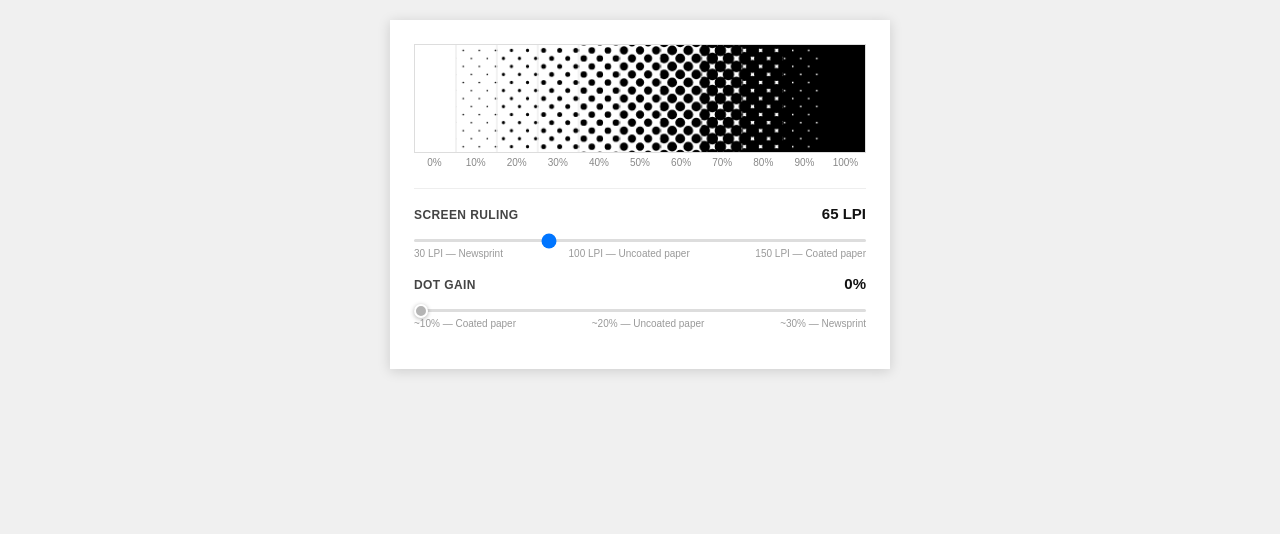
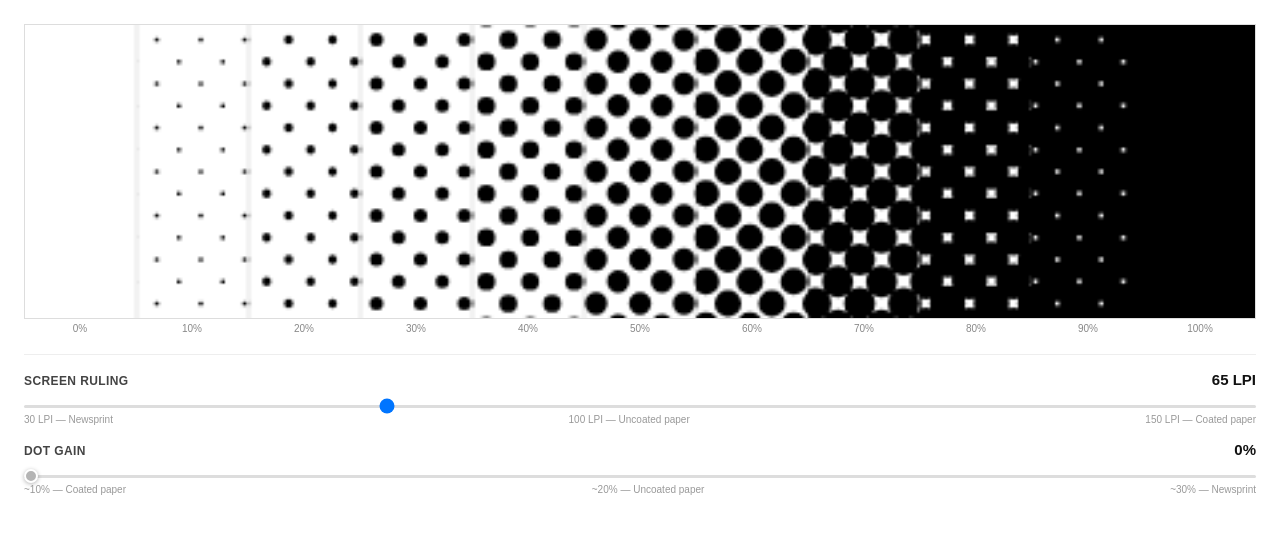
Before and after one commit to Leigh-code/Canvas, a Jekyll site: the page docs/halftone-screen-ruling.html, which Jekyll copies as it is, in a window 1280 px wide. Shown: the top 534 px of the page. Built offline with Jekyll 4.4.1, drawn with Linux system fonts in a browser that asks for light colours.

Commit message:
Update halftone-screen-ruling.html

```diff
--- a/docs/halftone-screen-ruling.html
+++ b/docs/halftone-screen-ruling.html
@@ -5,8 +5,8 @@
     <title>Halftone Step Wedge</title>
     <style>
         * { box-sizing: border-box; margin: 0; padding: 0; }
-        body { font-family: Arial, sans-serif; background: #f0f0f0; padding: 20px; }
-        .wrap { max-width: 500px; margin: 0 auto; background: #fff; padding: 24px; box-shadow: 0 2px 12px rgba(0,0,0,0.15); }
+        body { font-family: Arial, sans-serif; background: #fff; }
+        .wrap { background: #fff; padding: 24px; }
 
         canvas { display: block; width: 100%; border: 1px solid #ddd; margin-bottom: 4px; }
         .tick-row { display: flex; margin-bottom: 20px; }
```
